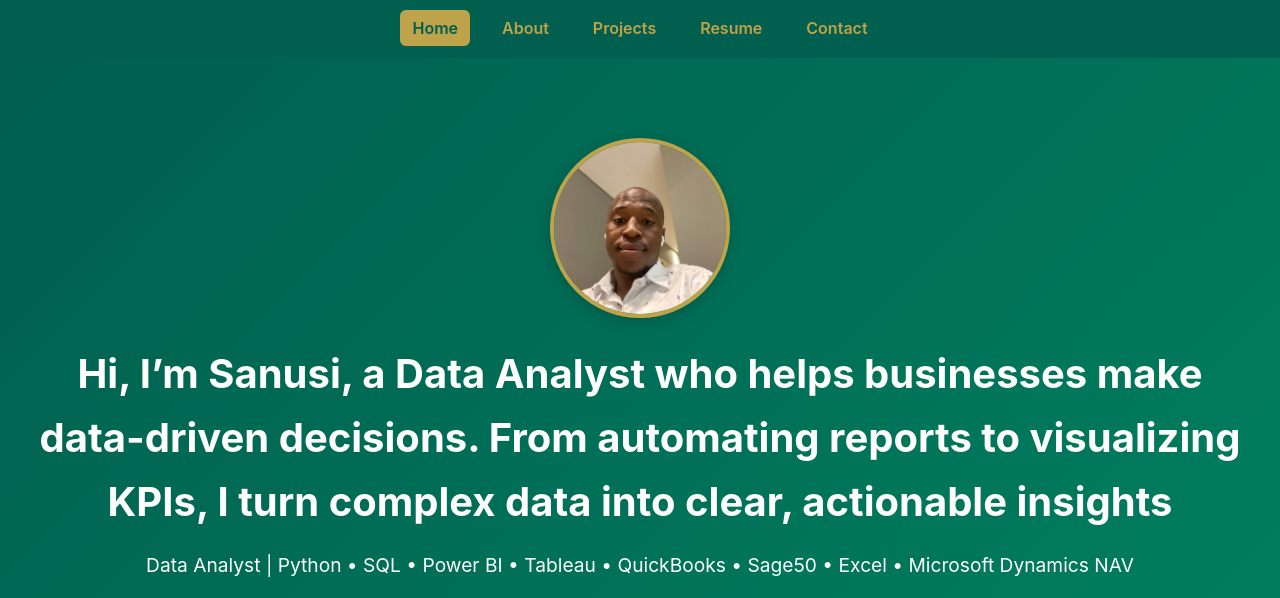
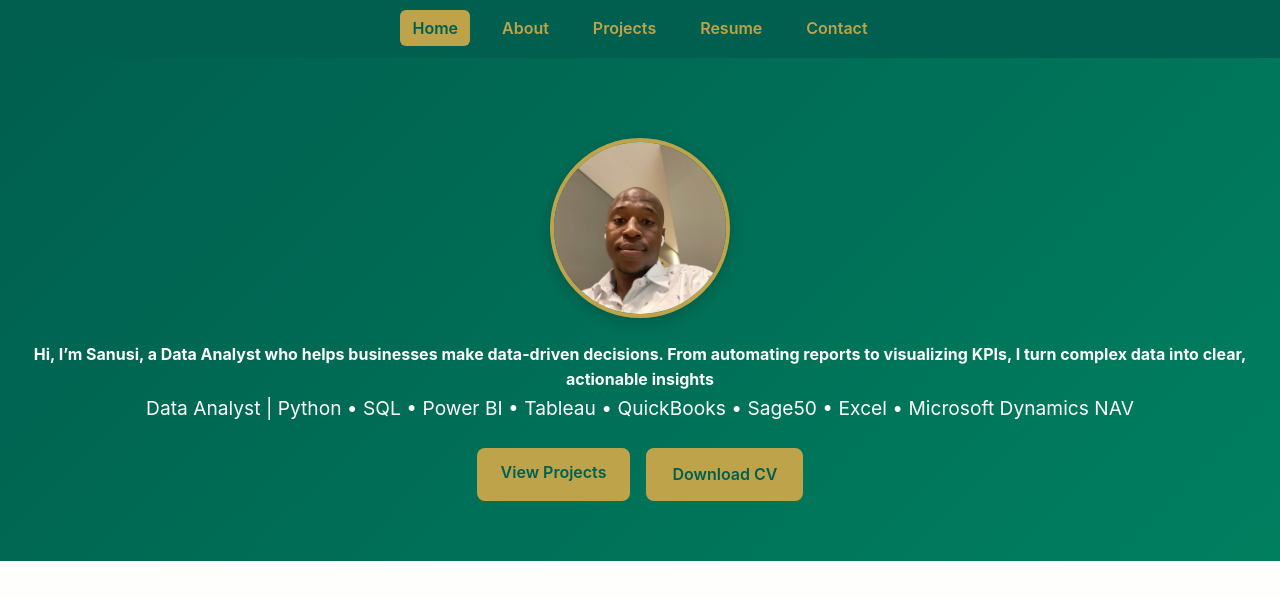
Before and after one commit to sanusi888/sanusi-portfolio, a plain HTML site: page index.html in a window 1280 px wide. Shown: the top 598 px of the page. Drawn offline with Linux system fonts and the light colour scheme; files whose address does not match are found by name.

Commit message:
Update index.html

```diff
--- a/index.html
+++ b/index.html
@@ -73,8 +73,8 @@ margin-bottom: 10px;
   <main>
     <section class="hero">
       <img src="profile.jpg" alt="Sanusi Opeyemi Sanusi" class="profile-pic">
-      <h1>Hi, I’m Sanusi, a Data Analyst who helps businesses make data-driven decisions.
-From automating reports to visualizing KPIs, I turn complex data into clear, actionable insights</h1>
+      <h4>Hi, I’m Sanusi, a Data Analyst who helps businesses make data-driven decisions.
+From automating reports to visualizing KPIs, I turn complex data into clear, actionable insights</h4>
       <p>Data Analyst | Python • SQL • Power BI • Tableau • QuickBooks • Sage50 • Excel • Microsoft Dynamics NAV</p>
       <div class="hero-buttons">
         <a href="projects.html" class="btn">View Projects</a>
```
